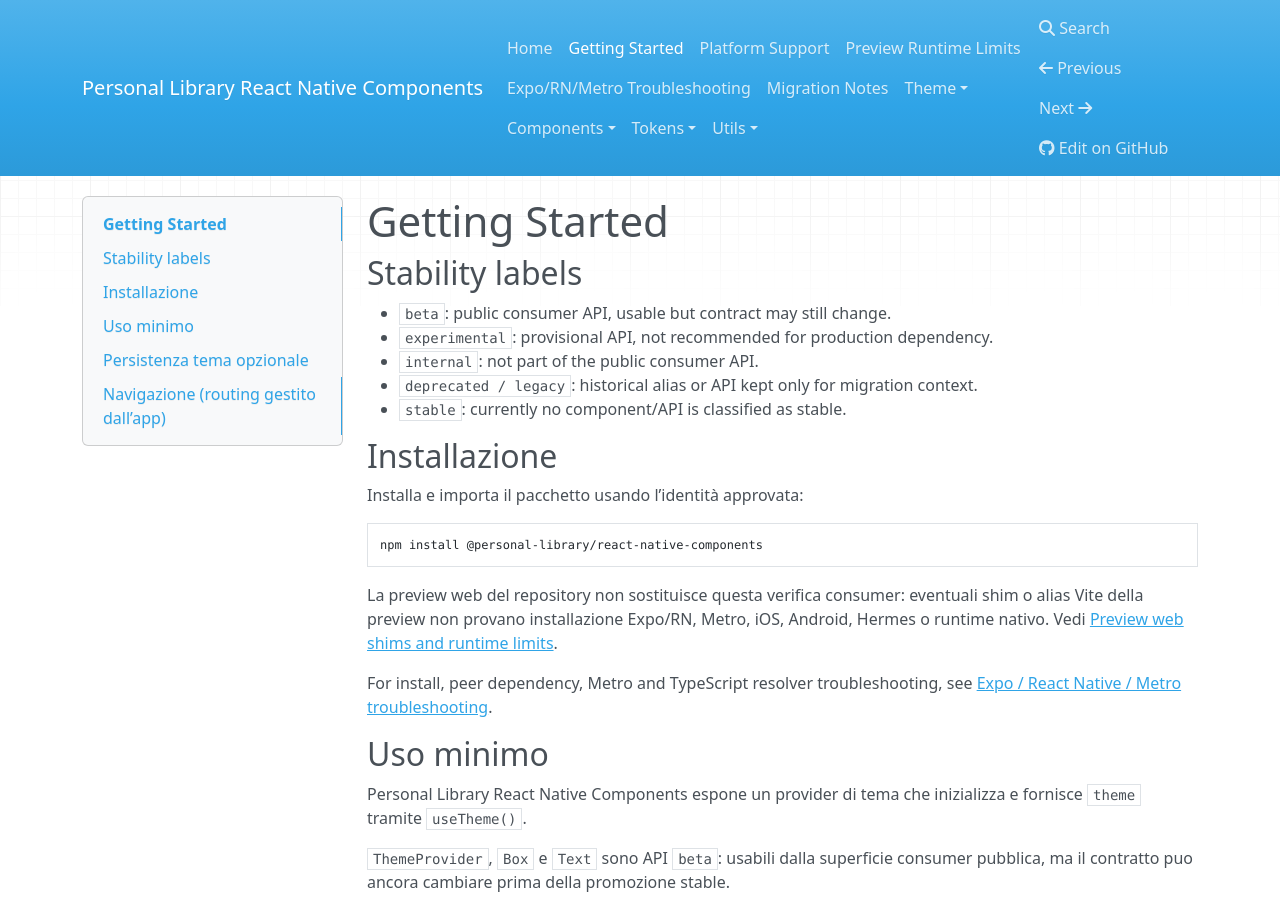
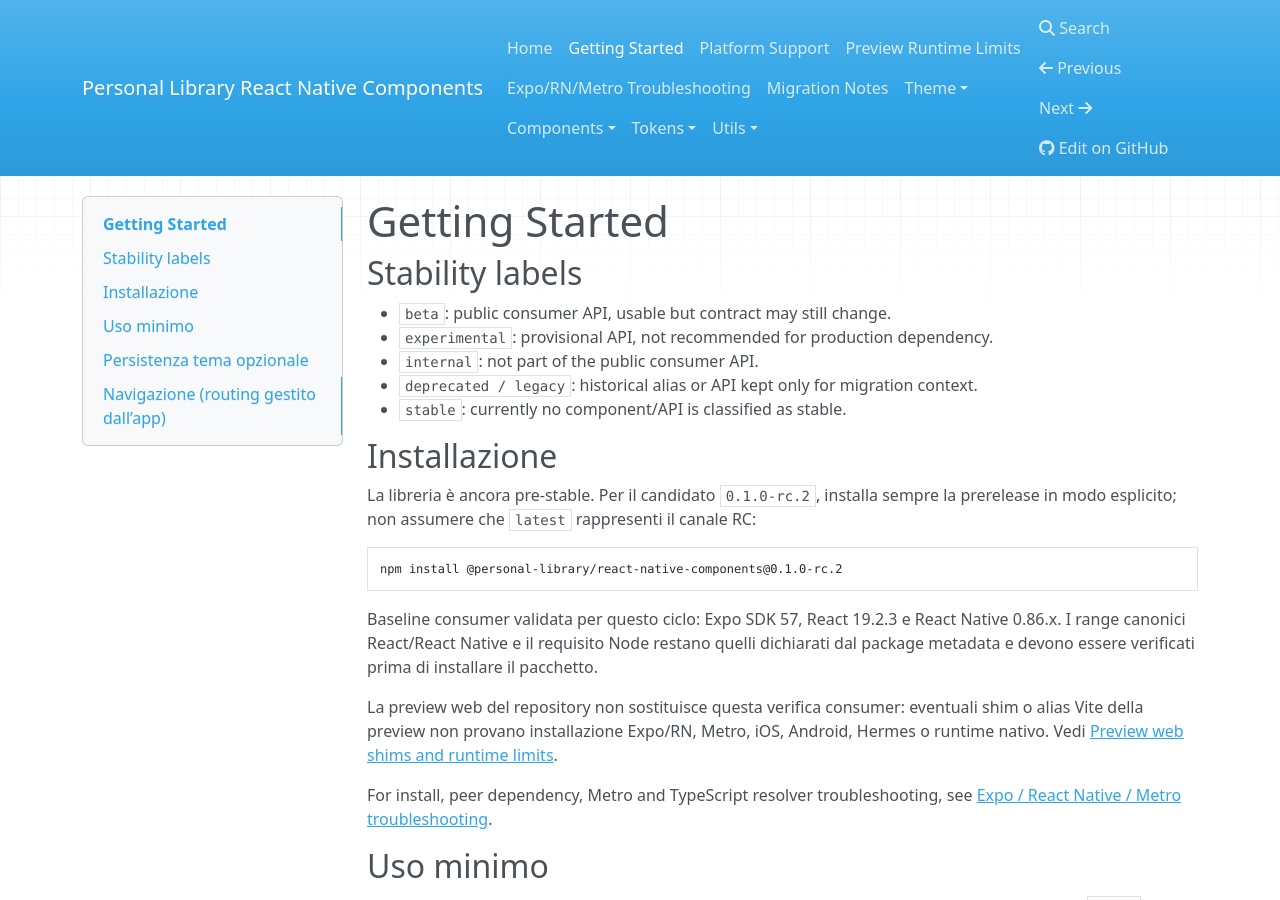
Before and after one commit to pianic2/personal-library-react-native-components, an MkDocs documentation site: the page built from docs/getting-started.md, in a window 1280 px wide and 900 px high. Built offline with MkDocs 1.6.1, drawn with Linux system fonts in a browser that asks for light colours; nearby versions of some CDN libraries.

Commit message:
PLRNUI-69 align RC install guidance

````diff
--- a/docs/getting-started.md
+++ b/docs/getting-started.md
@@ -10,11 +10,18 @@
 
 ## Installazione
 
-Installa e importa il pacchetto usando l’identità approvata:
+La libreria è ancora pre-stable. Per il candidato `0.1.0-rc.2`, installa sempre
+la prerelease in modo esplicito; non assumere che `latest` rappresenti il canale
+RC:
 
 ```sh
-npm install @personal-library/react-native-components
+npm install @personal-library/react-native-components@0.1.0-rc.2
 ```
+
+Baseline consumer validata per questo ciclo: Expo SDK 57, React 19.2.3 e React
+Native 0.86.x. I range canonici React/React Native e il requisito Node restano
+quelli dichiarati dal package metadata e devono essere verificati prima di
+installare il pacchetto.
 
 La preview web del repository non sostituisce questa verifica consumer:
 eventuali shim o alias Vite della preview non provano installazione Expo/RN,
````
